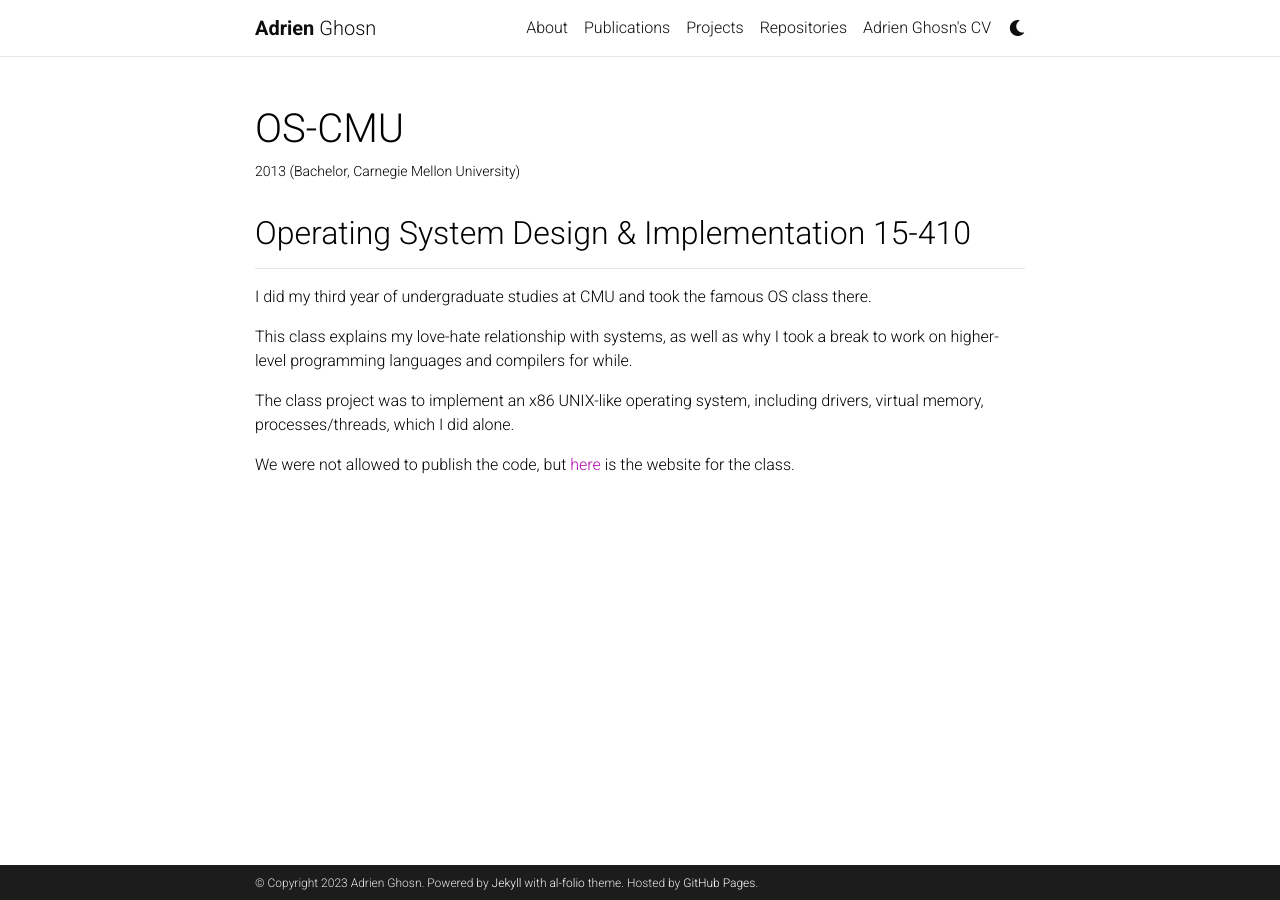
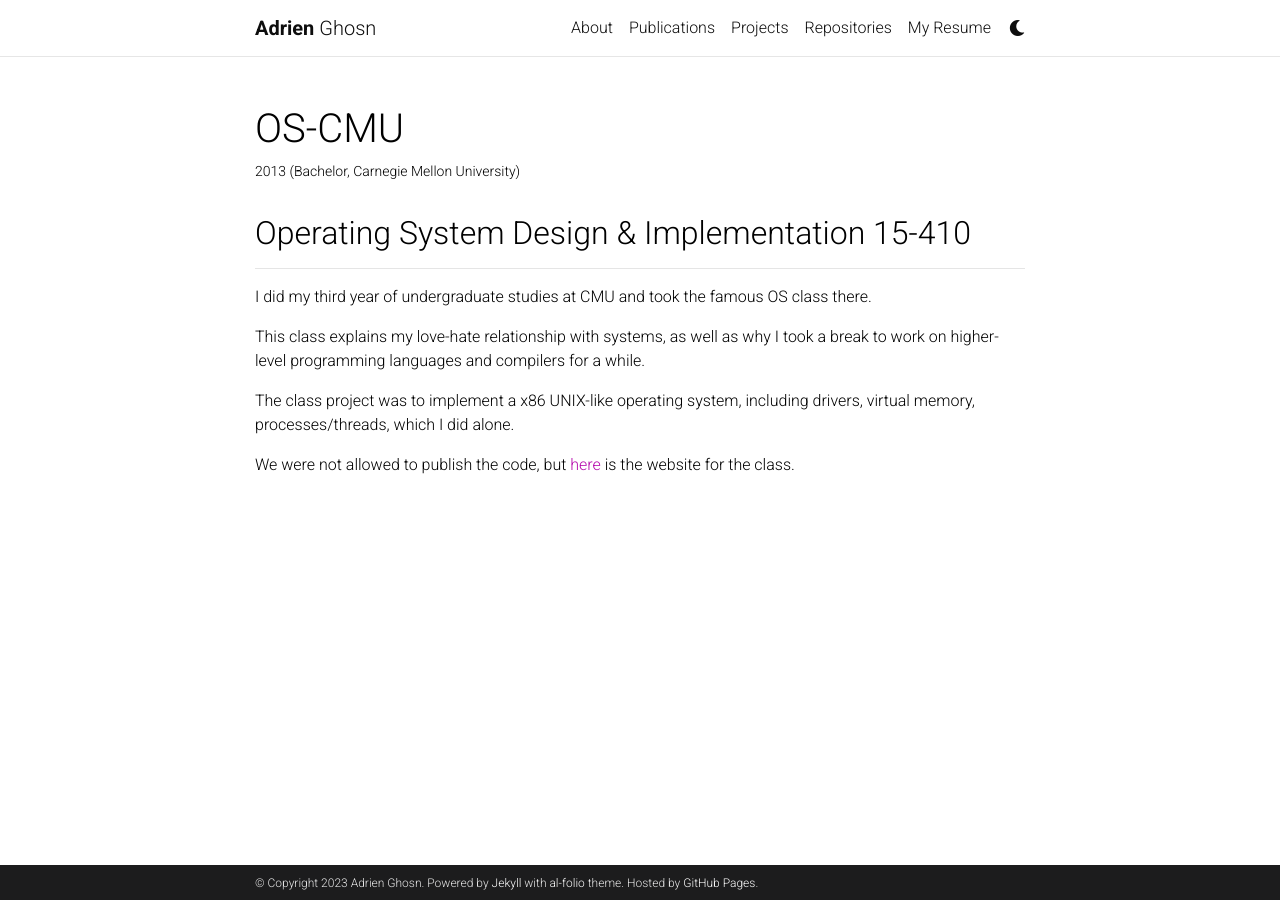
Before and after one commit to aghosn/aghosn.github.io, a Jekyll site: the page built from _projects/cmu.md, in a window 1280 px wide. Built offline with Jekyll 4.4.1, drawn with Linux system fonts in a browser that asks for light colours; full-size pictures stand in for the smaller copies a plugin makes; comment, search, counter and statistics services are not loaded; a style sheet for code colours, icons or effects is not loaded.

Commit message:
Typos and renaming files
I had a few typos to fix, changed the name for the CV tab ('Adrien
Ghosn' appeared 4 times on the same page, that was a bit much).

```diff
--- a/_pages/cv.md
+++ b/_pages/cv.md
@@ -1,7 +1,7 @@
 ---
 layout: page
 permalink: /cv/
-title: Adrien Ghosn's CV
+title: My Resume
 nav: true
 nav_order: 4
 cv_pdf: aghosn_cv.pdf
--- a/_projects/cmu.md
+++ b/_projects/cmu.md
@@ -12,8 +12,8 @@ category: Bachelor
 
 I did my third year of undergraduate studies at CMU and took the famous OS class there.
 
-This class explains my love-hate relationship with systems, as well as why I took a break to work on higher-level programming languages and compilers for while.
+This class explains my love-hate relationship with systems, as well as why I took a break to work on higher-level programming languages and compilers for a while.
 
-The class project was to implement an x86 UNIX-like operating system, including drivers, virtual memory, processes/threads, which I did alone.
+The class project was to implement a x86 UNIX-like operating system, including drivers, virtual memory, processes/threads, which I did alone.
 
 We were not allowed to publish the code, but <a href='https://www.cs.cmu.edu/~410/'>here</a> is the website for the class.
```
Also changed, not shown: other parts of _projects/cmu.md (+1 -1 lines), _pages/about.md (+1 -1 lines), _projects/ongoing.md (+1 -1 lines), _projects/osr.md (renamed from _projects/r.md, +1 -1 lines).
